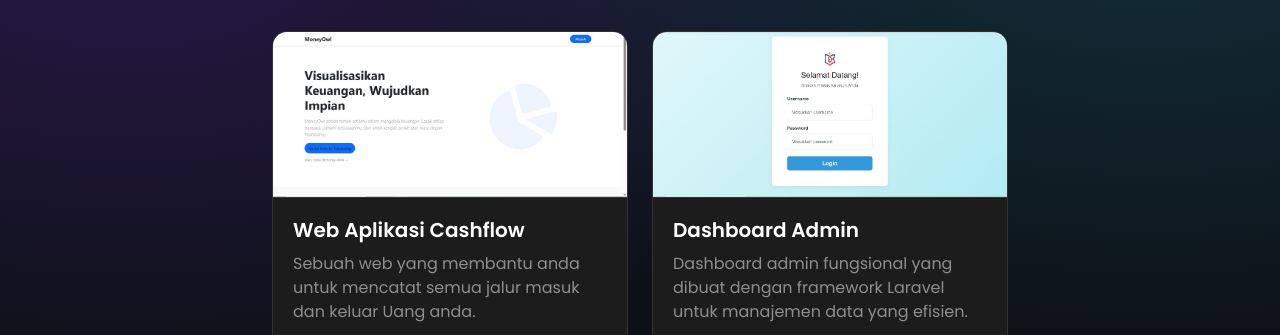
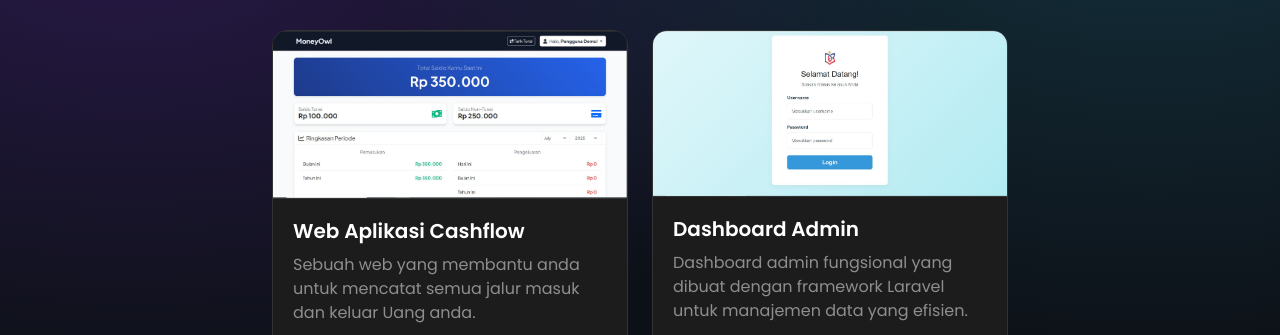
Before and after one commit to mazzfikajaa/portofolio, a plain HTML site: page projects.html in a window 1280 px wide. Shown: the part 230-565 px from the top of the page. Drawn offline with nearby package versions, Linux system fonts and the light colour scheme.

Commit message:
Update projects.html

```diff
--- a/projects.html
+++ b/projects.html
@@ -37,7 +37,7 @@
             <div class="row g-4 justify-content-center">
                 <div class="col-md-6 col-lg-4" data-aos="fade-up" data-aos-delay="200">
                     <div class="project-card h-100">
-                        <img src="asset/cashflow.JPG" class="card-img-top" alt="Proyek Web Cashflow">
+                        <img src="asset/dashboard.jpg" class="card-img-top" alt="Proyek Web Cashflow">
                         <div class="card-body d-flex flex-column">
                             <h5 class="card-title">Web Aplikasi Cashflow</h5>
                             <p class="card-text text-white-50">Sebuah web yang membantu anda untuk mencatat semua jalur masuk dan keluar Uang anda.</p>
```
